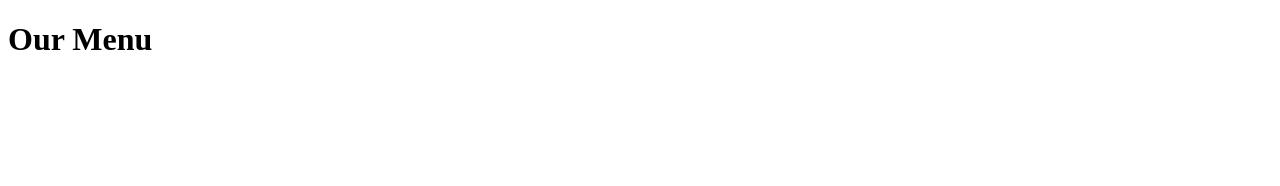
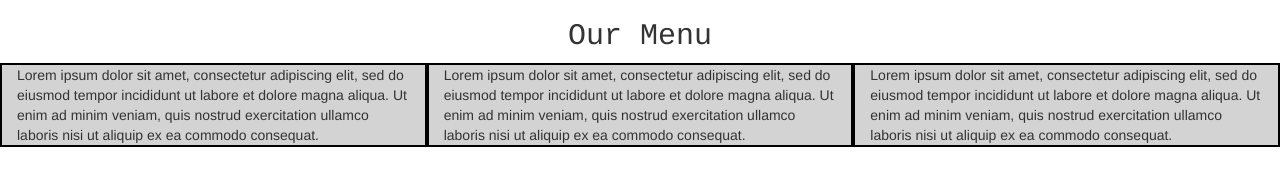
Before and after one commit to SKC73/Courseramenu, a plain HTML site: page site/index.html in a window 1280 px wide. Drawn offline with Linux system fonts and the light colour scheme.

Commit message:
Menu Step 1

```diff
--- a/site/css/style.css
+++ b/site/css/style.css
@@ -0,0 +1,8 @@
+.header{
+	justify-content: center;
+}
+
+.row > div{
+background-color: grey;
+border: 2px solid black;
+}
--- /dev/null
+++ b/site/css/styles.css
@@ -0,0 +1,10 @@
+.header {
+	text-align: center;
+	font-size: 30px;
+	font-family: courier;
+}
+
+.row > div {
+background-color: lightgrey;
+border: 2px solid black;
+}
--- a/site/index.html
+++ b/site/index.html
@@ -4,9 +4,21 @@
 <meta lang="en">
 <head>
 	<title>Week 2 Assn</title>
-	<h1>Our Menu</h1>
+	<meta http-equiv="X-UA-Compatible" content="IE=edge">
+	<meta name="viewport" content="width=device-width, initial-scale=1">
+	<link rel="stylesheet" href="css/bootstrap.min.css">
+	<link rel="stylesheet" href="css/styles.css">
 </head>
 <body>
+	<h1 class="header">Our Menu</h1>
+	<div class="container-fluid">
+		<div class="row">
+			<div class="col-md-4 col-sm-6">Lorem ipsum dolor sit amet, consectetur adipiscing elit, sed do eiusmod tempor incididunt ut labore et dolore magna aliqua. Ut enim ad minim veniam, quis nostrud exercitation ullamco laboris nisi ut aliquip ex ea commodo consequat.</div>
+			<div class="col-md-4 col-sm-6">Lorem ipsum dolor sit amet, consectetur adipiscing elit, sed do eiusmod tempor incididunt ut labore et dolore magna aliqua. Ut enim ad minim veniam, quis nostrud exercitation ullamco laboris nisi ut aliquip ex ea commodo consequat.</div>
+			<div class="col-md-4 col-sm-6">Lorem ipsum dolor sit amet, consectetur adipiscing elit, sed do eiusmod tempor incididunt ut labore et dolore magna aliqua. Ut enim ad minim veniam, quis nostrud exercitation ullamco laboris nisi ut aliquip ex ea commodo consequat.</div>
 
+	<script src="js/jquery-2.2.4.min.js"></script>
+	<script src="js/bootstrap.min.js"></script>
+	<script src="js/script.js"></script>
 </body>
 </html>
```
